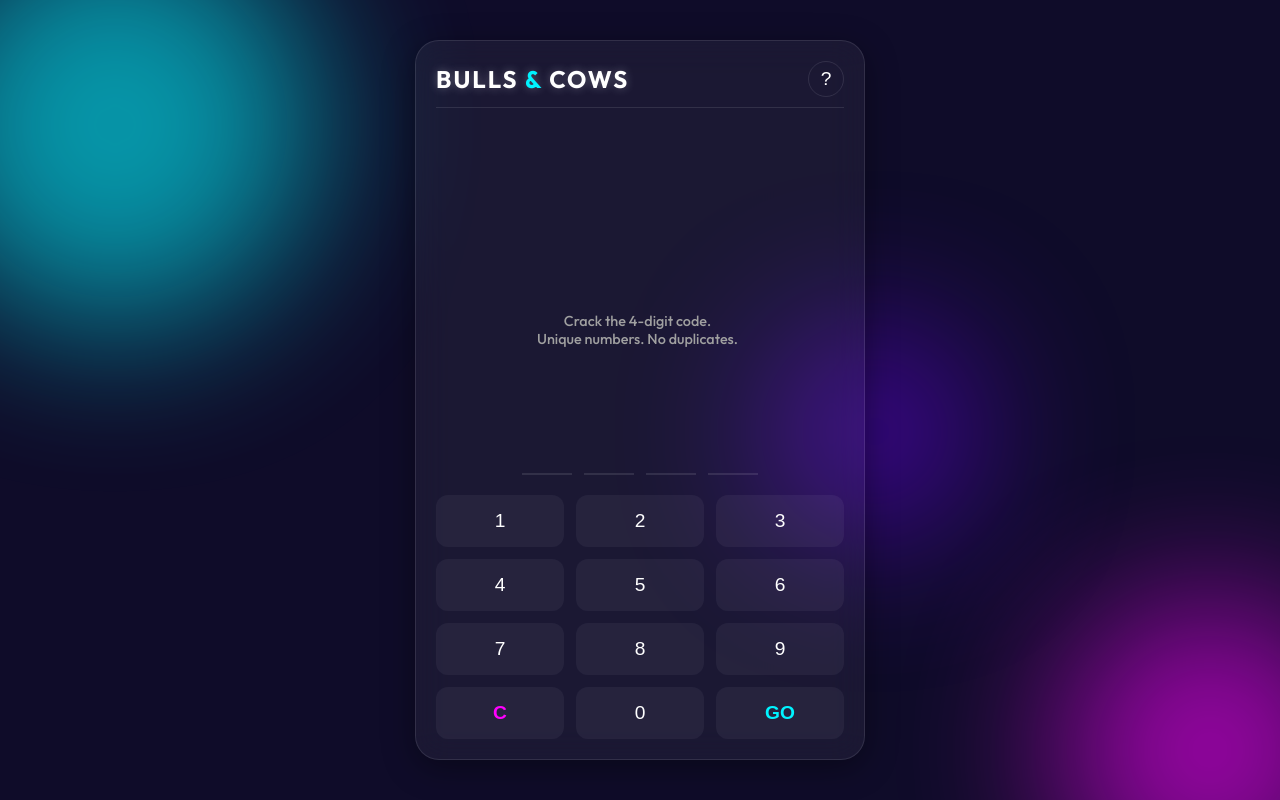
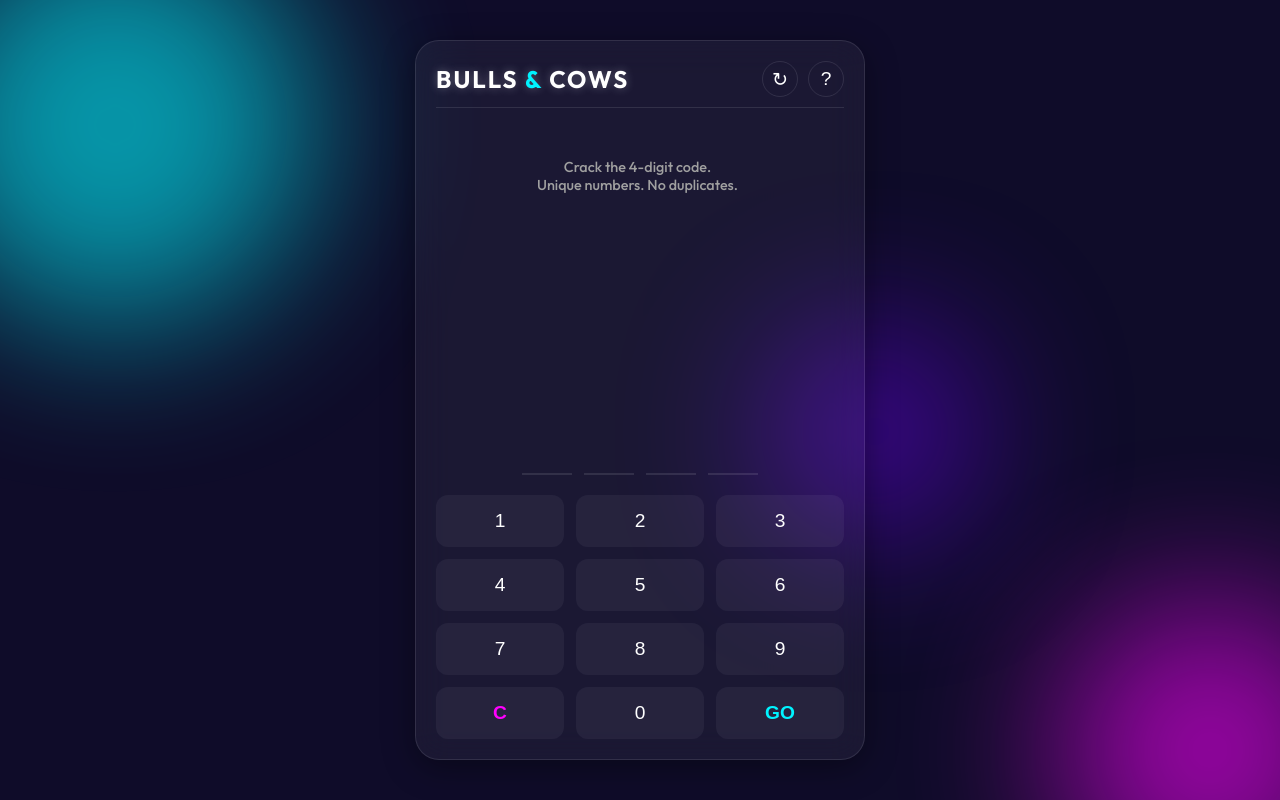
Before and after one commit to vinaymangal/Cow_n_Bull, a plain HTML site: page index.html in a window 1280 px wide. Drawn offline with Linux system fonts and the light colour scheme.

Commit message:
refresh button

```diff
--- a/index.html
+++ b/index.html
@@ -19,7 +19,10 @@
     <div class="game-container glass-panel">
         <header>
             <h1>BULLS <span class="highlight">&</span> COWS</h1>
-            <button id="rules-btn" class="icon-btn" aria-label="Rules">?</button>
+            <div class="header-buttons">
+                <button id="reset-btn" class="icon-btn" aria-label="Reset Game">↻</button>
+                <button id="rules-btn" class="icon-btn" aria-label="Rules">?</button>
+            </div>
         </header>
 
         <div class="game-board" id="game-board">
--- a/script.js
+++ b/script.js
@@ -9,6 +9,7 @@ document.addEventListener('DOMContentLoaded', () => {
     const digitBoxes = currentInputDisplay.querySelectorAll('.digit-box');
     const gameBoard = document.getElementById('game-board');
     const keys = document.querySelectorAll('.key');
+    const resetBtn = document.getElementById('reset-btn');
     const rulesBtn = document.getElementById('rules-btn');
     const rulesModal = document.getElementById('rules-modal');
     const closeRulesBtn = rulesModal.querySelector('.close-btn');
@@ -187,6 +188,7 @@ document.addEventListener('DOMContentLoaded', () => {
     });
 
     // Modals
+    resetBtn.addEventListener('click', initGame);
     rulesBtn.addEventListener('click', () => rulesModal.classList.remove('hidden'));
     closeRulesBtn.addEventListener('click', () => rulesModal.classList.add('hidden'));
     restartBtn.addEventListener('click', initGame);
--- a/style.css
+++ b/style.css
@@ -121,6 +121,12 @@ h1 {
     color: var(--primary-neon);
 }
 
+.header-buttons {
+    display: flex;
+    gap: 10px;
+    align-items: center;
+}
+
 .icon-btn {
     background: none;
     border: 1px solid var(--glass-border);
@@ -164,8 +170,7 @@ h1 {
 .empty-state {
     text-align: center;
     color: var(--text-muted);
-    margin-top: 50%;
-    transform: translateY(-50%);
+    padding: 30px 20px;
     font-size: 0.9rem;
 }
 
```
